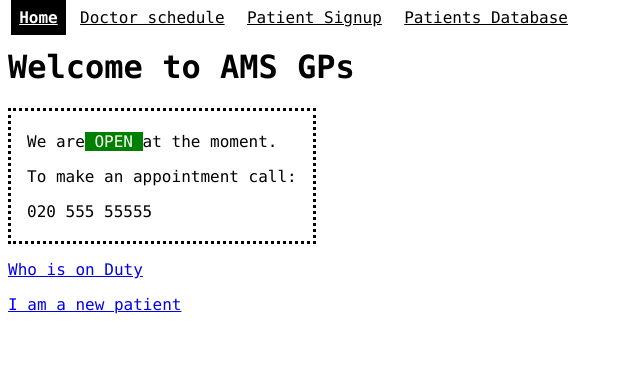
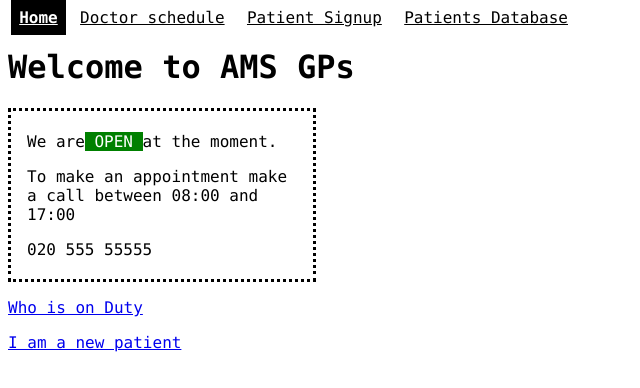
Before and after one commit to mr-robak/patients-db, a React (Create React App) app: page / in a window 1280 px wide. Shown: the top 388 px of the page, without its empty margins (0-640 px from the left). Built offline with nearby package versions, Linux system fonts and the light colour scheme.

Commit message:
commenting out logs

```diff
--- a/src/App.js
+++ b/src/App.js
@@ -13,11 +13,11 @@ function App() {
     <div className="App">
       <NavBar />
       <Switch>
-        <Route exact path="/" component={HomePage} />
+        <Route path="/patients/:patientId" component={PatientDetails} />
         <Route exact path="/patients" component={PatientsDB} />
-        <Route path="/patients/:patientId" component={PatientDetails} />
         <Route path="/schedule" component={DocSchedule} />
         <Route path="/signup" component={SignUp} />
+        <Route exact path="/" component={HomePage} />
       </Switch>
     </div>
   );
--- a/src/components/ContactCard.js
+++ b/src/components/ContactCard.js
@@ -7,7 +7,7 @@ export default function ContactCard() {
   // 08:00 and 16:59
 
   // console.log("Date", date);
-  console.log("time", timeNow);
+  // console.log("time", timeNow);
 
   return (
     <div className="ContactCard">
@@ -20,8 +20,9 @@ export default function ContactCard() {
         )}{" "}
         at the moment.
       </p>
-      <p>To make an appointment call:</p>
+      <p>To make an appointment make a call between 08:00 and 17:00</p>
       <p>020 555 55555</p>
+      <p></p>
     </div>
   );
 }
--- a/src/components/NavBar.js
+++ b/src/components/NavBar.js
@@ -1,6 +1,6 @@
 import React from "react";
 import { NavLink } from "react-router-dom";
-import "";
+import "./NavBar.css";
 
 export default function NavBar() {
   return (
--- a/src/pages/PatientDetails.js
+++ b/src/pages/PatientDetails.js
@@ -8,7 +8,7 @@ export default function PatientDetails() {
 
   const [details, setDetails] = useState({});
 
-  console.log("params on details page: ", patientId);
+  // console.log("params on details page: ", patientId);
 
   useEffect(() => {
     const apiUrlPatientId = `https://my-json-server.typicode.com/Codaisseur/patient-doctor-data/patients/${encodeURIComponent(
@@ -26,7 +26,7 @@ export default function PatientDetails() {
   //   console.log("render detail", details);
 
   const renderDetails = () => {
-    console.log("details", details);
+    // console.log("details", details);
     const {
       id,
       firstName,
--- a/src/pages/SignUp.js
+++ b/src/pages/SignUp.js
@@ -15,7 +15,7 @@ export default function SignUp() {
   // console.log(formData);
 
   const [message, setMessage] = useState("");
-  console.log(" const [message, setMessage] = useState() ", message);
+
   const submitForm = (event) => {
     event.preventDefault();
     // console.log("Form submitted!");
```
Also changed, not shown: src/server/server.js (added).
